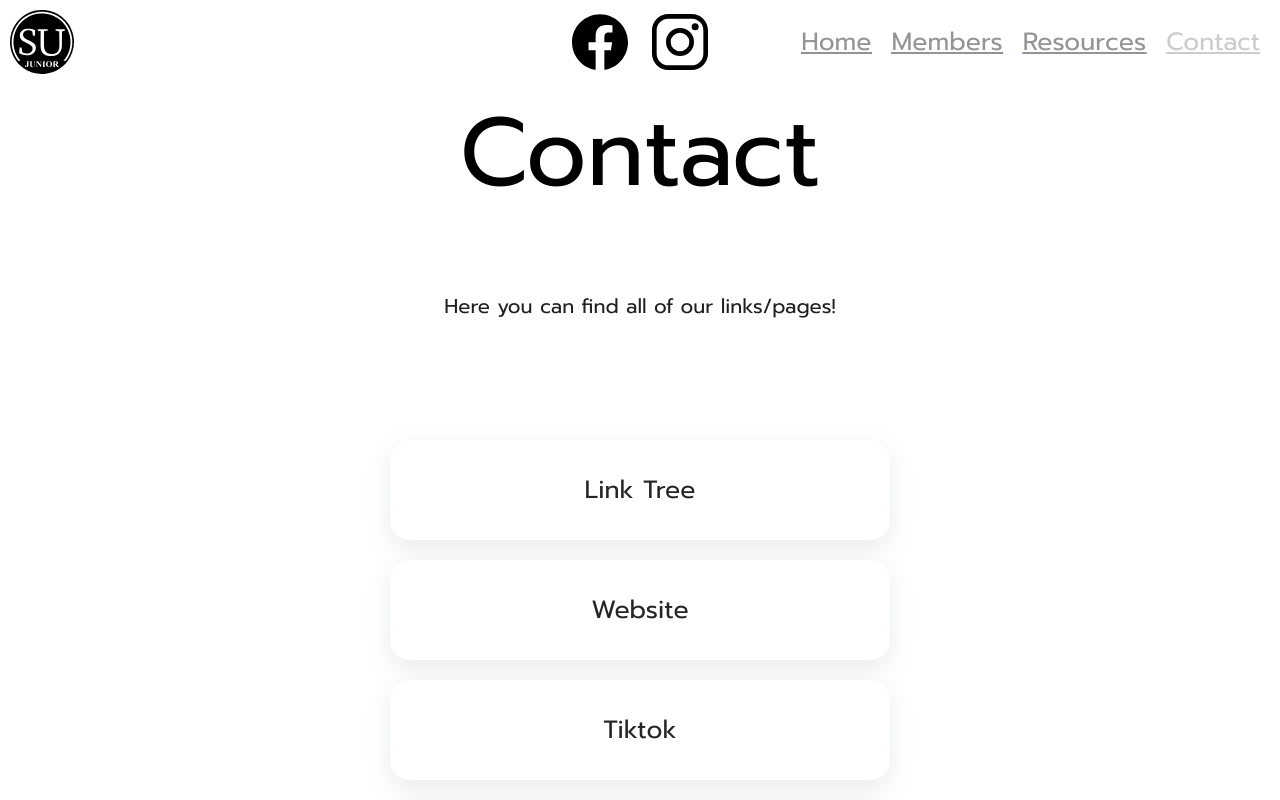
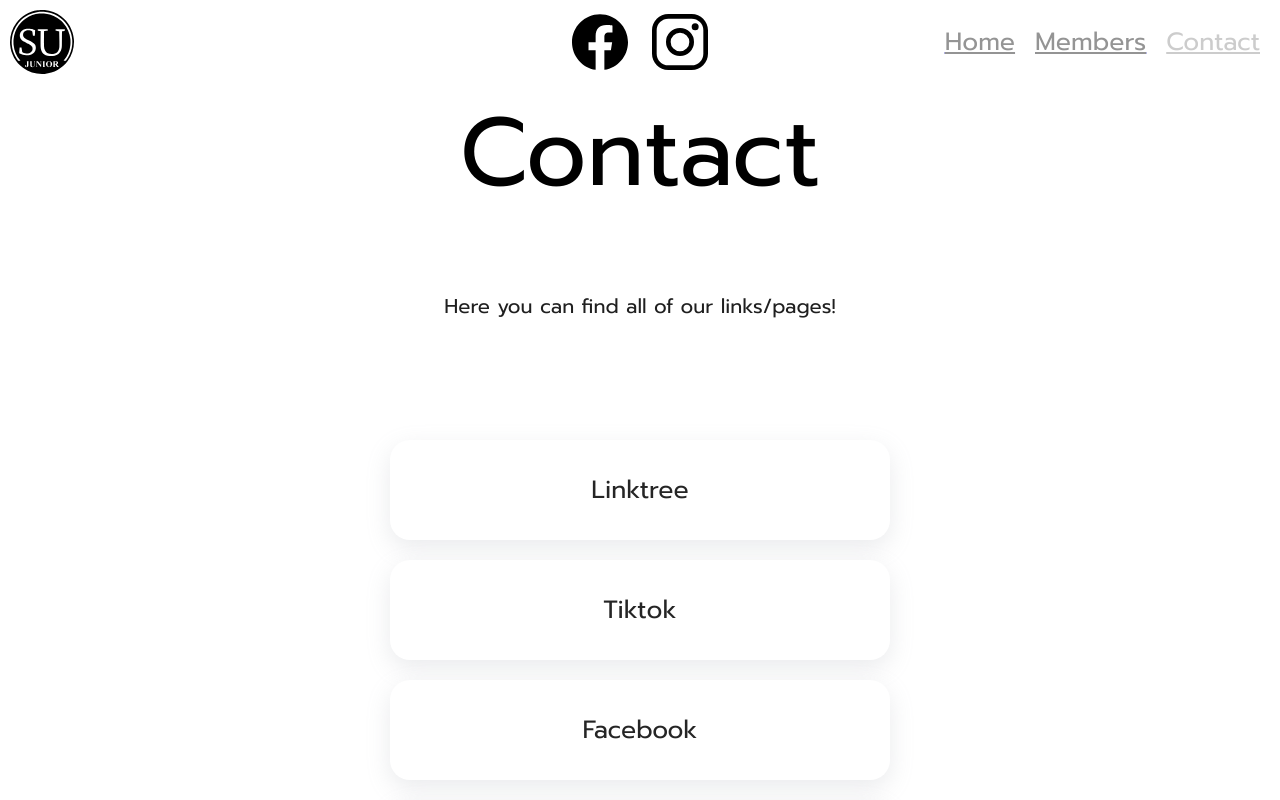
Before and after one commit to stuysu/junior-22_23, a Next.js app: page /contact in a window 1280 px wide. Shown: the top 800 px of the page. Built offline with nearby package versions, Linux system fonts and the light colour scheme.

Commit message:
add key to contact, remove resources

```diff
--- a/components/common/NavBar.js
+++ b/components/common/NavBar.js
@@ -7,8 +7,7 @@ import { useState } from 'react';
 const pages = [
   ['Home', '/'],
   ['Members', '/members'],
-  ['Resources', '/resource'],
-  ['Contact', '/contact'],
+  ['Contact', '/contact']
 ];
 
 export default function NavBar({ currentPage }) {
@@ -56,7 +55,7 @@ export default function NavBar({ currentPage }) {
         }`}
         onClick={toggleHamburger}
       >
-        <Image src="/logos/hamburger.svg" width={64} height={64} />
+        <Image src="/logos/hamburger.svg" width={64} height={64} alt="" />
       </div>
 
       <div
--- a/pages/contact.js
+++ b/pages/contact.js
@@ -1,5 +1,5 @@
-import Container from "../components/layouts/Container.js";
-import ContactUrl from "../components/contact/ContactUrl.js";
+import ContactUrl from '../components/contact/ContactUrl.js';
+import Container from '../components/layouts/Container.js';
 
 export async function getServerSideProps({ res }) {
   // Set cache
@@ -10,25 +10,28 @@ export async function getServerSideProps({ res }) {
 
   return {
     props: { pageName: 'Contact' }
-    }
+  };
 }
 
 const links = {
-    "Link Tree": "https://linktr.ee/JuniorCaucus",
-    "Website": "https://junior.stuysu.org/",
-    "Tiktok": "https://www.tiktok.com/@juniorcaucus",
-    "Facebook": "https://www.facebook.com/StuyJuniorCaucus",
-    "Email Us!": "mailto:junior@stuysu.org"
-}
+  Linktree: 'https://linktr.ee/JuniorCaucus',
+  Tiktok: 'https://www.tiktok.com/@juniorcaucus',
+  Facebook: 'https://www.facebook.com/StuyJuniorCaucus',
+  'Email Us!': 'mailto:junior@stuysu.org'
+};
 
-export default function Contact () {
+export default function Contact() {
   return (
     <>
       <h1 className="title">Contact</h1>
       <p className="paragraph">Here you can find all of our links/pages!</p>
       <Container>
-                {Object.entries(links).map(([name, src]) => (<ContactUrl url={src}>{name}</ContactUrl>))}
+        {Object.entries(links).map(([name, src], i) => (
+          <ContactUrl url={src} key={i}>
+            {name}
+          </ContactUrl>
+        ))}
       </Container>
     </>
-    )
+  );
 }
```
Also changed, not shown: pages/resource.js (deleted, +0 -19 lines). Lines whose indentation alone changed are shown as unchanged.
